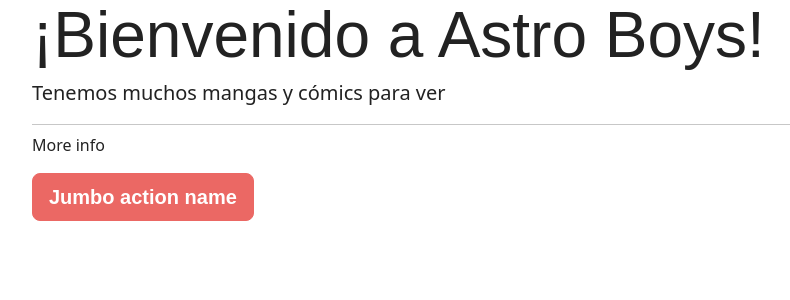
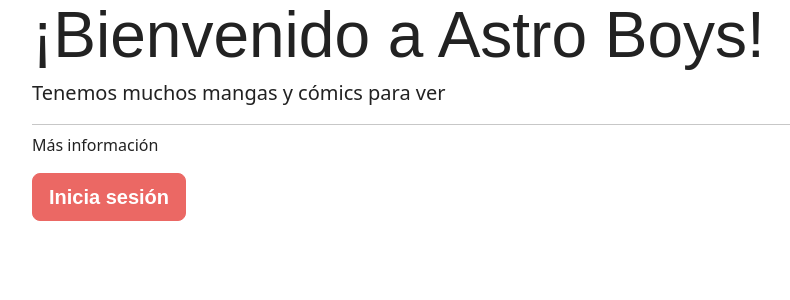
Before and after one commit to Lauty821/TP2, a PHP site: page / in a window 1280 px wide. Shown: the part 59-359 px from the top of the page, without its empty margins (50-840 px from the left). Run offline with PHP 8.4, Linux system fonts and the light colour scheme; some web fonts are replaced.

Commit message:
Commit N°5

```diff
--- a/administrador/index.php
+++ b/administrador/index.php
@@ -1,13 +1,12 @@
 <!doctype html>
 <html lang="en">
   <head>
-    <title>Title</title>
+    <title>Administrador</title>
     <meta charset="utf-8">
     <meta name="viewport" content="width=device-width, initial-scale=1, shrink-to-fit=no">
     <link rel="stylesheet" href="https://stackpath.bootstrapcdn.com/bootstrap/4.3.1/css/bootstrap.min.css" integrity="sha384-ggOyR0iXCbMQv3Xipma34MD+dH/1fQ784/j6cY/iJTQUOhcWr7x9JvoRxT2MZw1T" crossorigin="anonymous">
   </head>
   <body>
-
     <div class="container">
       <div class="row">
 
@@ -34,12 +33,14 @@
                   <input type="Clave" class="form-control" placeholder="Ingrese una contraseña">
                   </div>
                   <button type="submit" class="btn btn-primary">Ingresar al administrador</button></br>
+                </div>
               </form>
             </div>
           </div>
 
         </div>
       </div>
+    </div>
 
   </body>
 </html>
--- a/index.php
+++ b/index.php
@@ -3,9 +3,9 @@
         <h1 class="display-3">¡Bienvenido a Astro Boys!</h1>
         <p class="lead">Tenemos muchos mangas y cómics para ver</p>
         <hr class="my-2">
-        <p>More info</p>
+        <p>Más información</p>
         <p class="lead">
-            <a class="btn btn-primary btn-lg" href="Jumbo action link" role="button">Jumbo action name</a>
+            <a class="btn btn-primary btn-lg" href="inicioSesion.php" role="button">Inicia sesión</a>
         </p>
     </div>
 <?php include("template/pie.php"); ?>
```
Also changed, not shown: administrador/template/cabecera.php (+4 -4 lines). Lines whose indentation alone changed are shown as unchanged.
